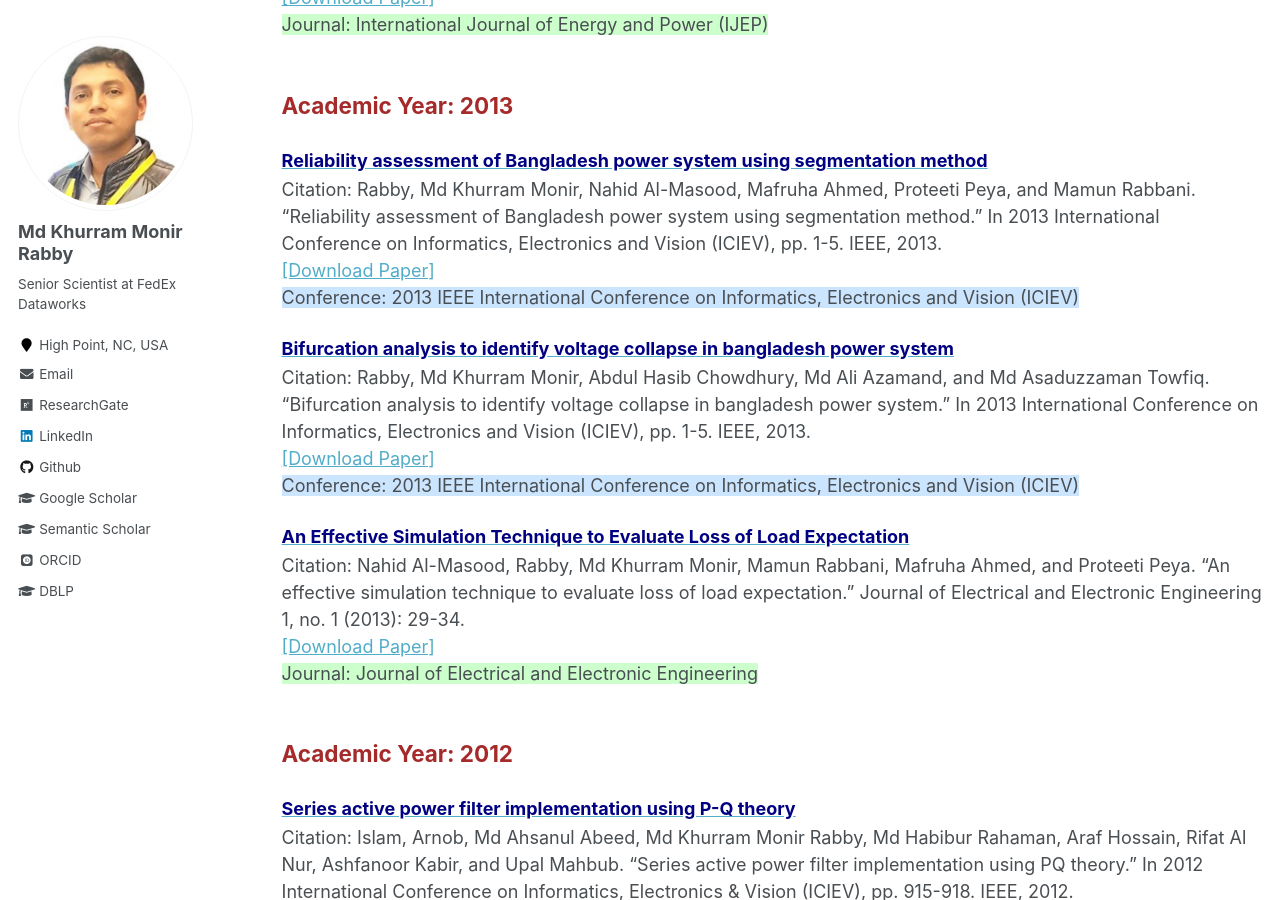
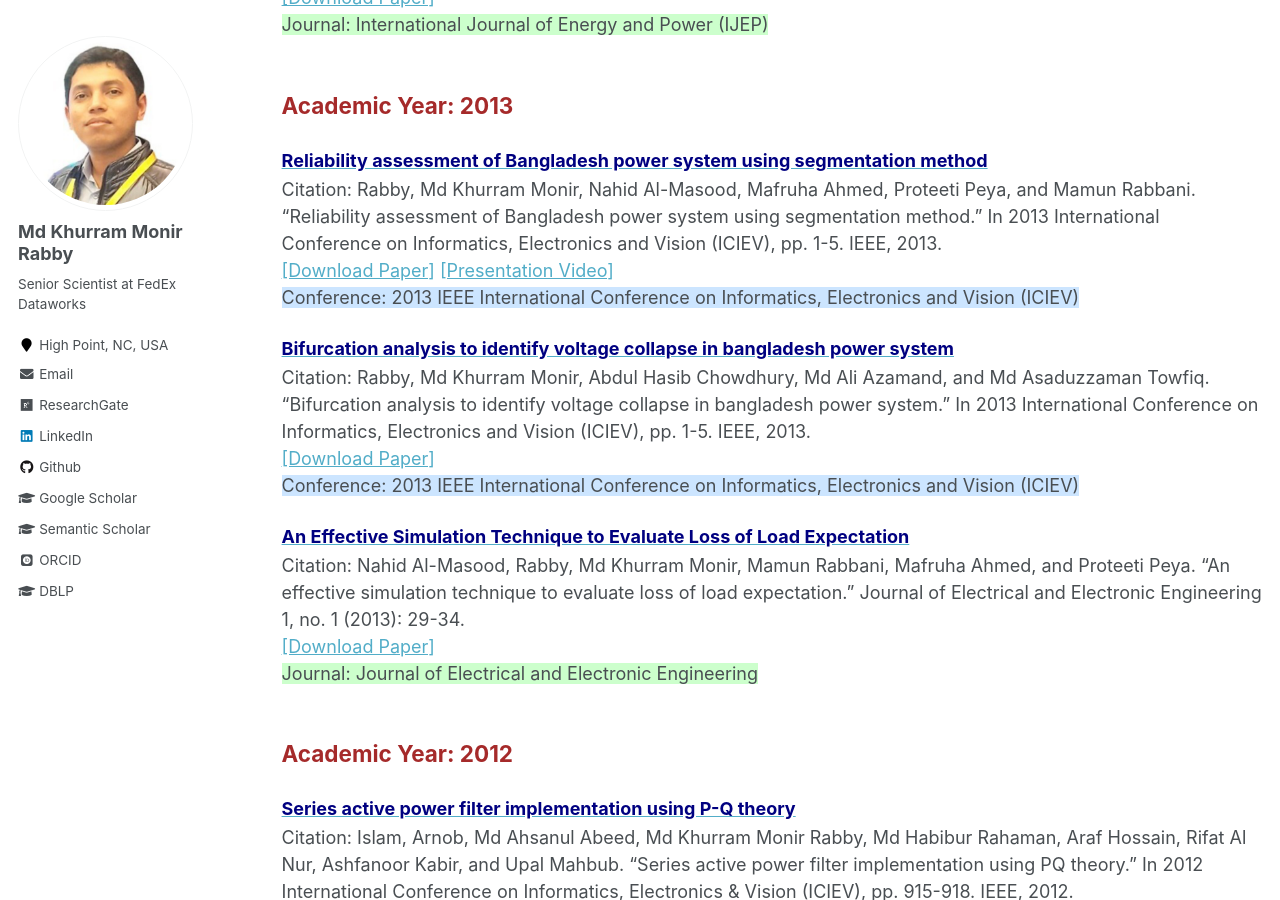
Before and after one commit to mkmrabby/mkmrabby.github.io, a Jekyll site: the page built from _pages/publications_lists.md, in a window 1280 px wide and 900 px high, scrolled down 5490 px. Built offline with Jekyll 4.4.1, drawn with Linux system fonts in a browser that asks for light colours; some web fonts are replaced.

Commit message:
Update publications_lists.md

```diff
--- a/_pages/publications_lists.md
+++ b/_pages/publications_lists.md
@@ -198,7 +198,8 @@ Citation: Rabby, Md Khurram Monir, Muhammad Mobaidul Islam, Nahid-Al-Masood, and
 
 <span style="color:black; font-size:1.1em"><b><a href="https://ieeexplore.ieee.org/abstract/document/6572617" target="_blank"><font color="Navy" size="4">Reliability assessment of Bangladesh power system using segmentation method</font></a></b></span><br/>
 Citation:  Rabby, Md Khurram Monir, Nahid Al-Masood, Mafruha Ahmed, Proteeti Peya, and Mamun Rabbani. "Reliability assessment of Bangladesh power system using segmentation method." In 2013 International Conference on Informatics, Electronics and Vision (ICIEV), pp. 1-5. IEEE, 2013.<br/>
-<a href="https://ieeexplore.ieee.org/abstract/document/6572617" target="_blank">[Download Paper]</a> <br/>
+<a href="https://ieeexplore.ieee.org/abstract/document/6572617" target="_blank">[Download Paper]</a>
+<a href="https://youtu.be/F_JQCACFlfo" target="_blank">[Presentation Video]</a><br/>
 <span style="background-color:#cce5ff; font-size:1em;">Conference: 2013 IEEE International Conference on Informatics, Electronics and Vision (ICIEV)</span>
 <br/>
 
```
